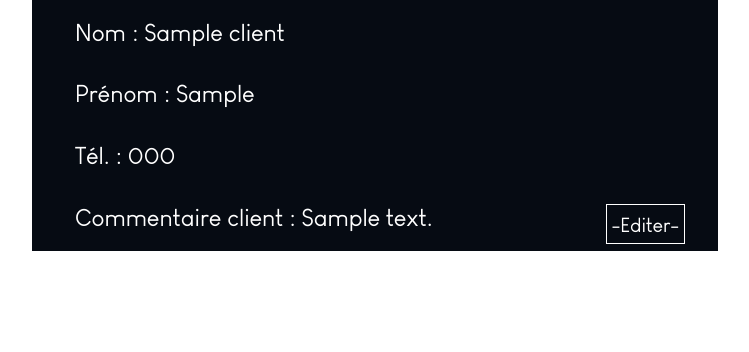
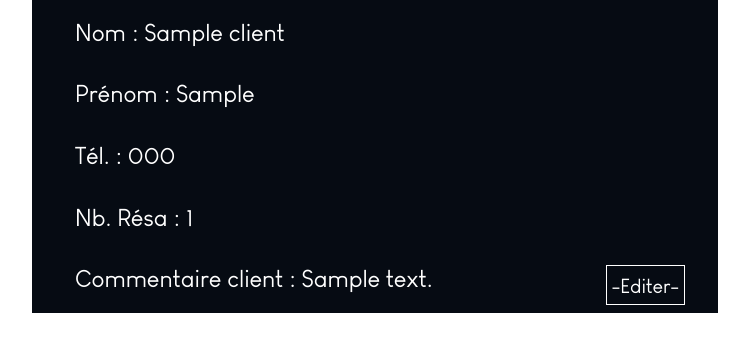
Before and after one commit to juleau14/DjangoApp-Restaurant, a Django app: page /manage_clients/1/details/ in a window 1280 px wide. Shown: the part 158-510 px from the top of the page, without its empty margins (265-1014 px from the left). Run offline with Django 3.2, Linux system fonts and the light colour scheme; tables that the repository leaves empty hold one stand-in row (values such as "Sample post").

Commit message:
adding nb reservations to client details

```diff
--- a/website/templates/website/client_details.html
+++ b/website/templates/website/client_details.html
@@ -18,6 +18,7 @@
             <li class="info">Nom : {{ client.name }}</li>
             <li class="info">Prénom : {{ client.first_name }}</li>
             <li class="info">Tél. : {{ client.phone_number }}</li>
+            <li class="info">Nb. Résa : {{ client.nb_reservations }}</li>
             <li class="info">Commentaire client :<a href="{% url 'edit-client' client.id %}" class="edit_button"><small>-Editer-</small></a> {{ client.comment }}</li>
         </ul>
     </body>
```
